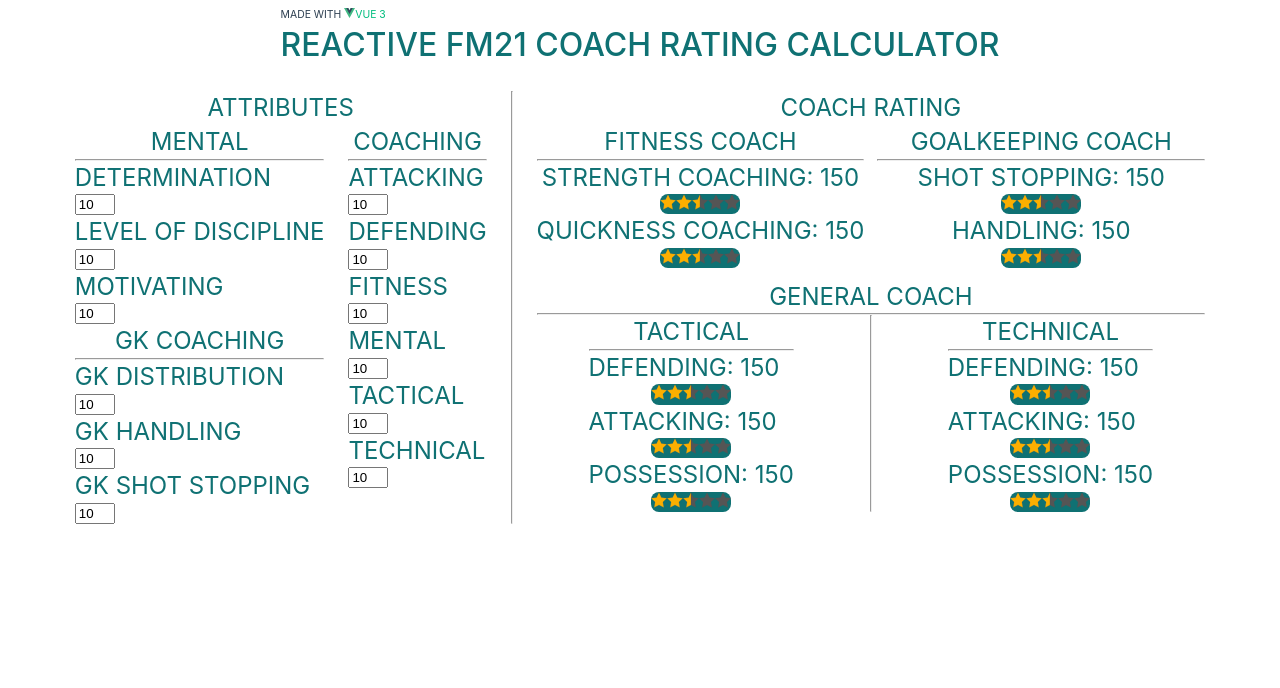
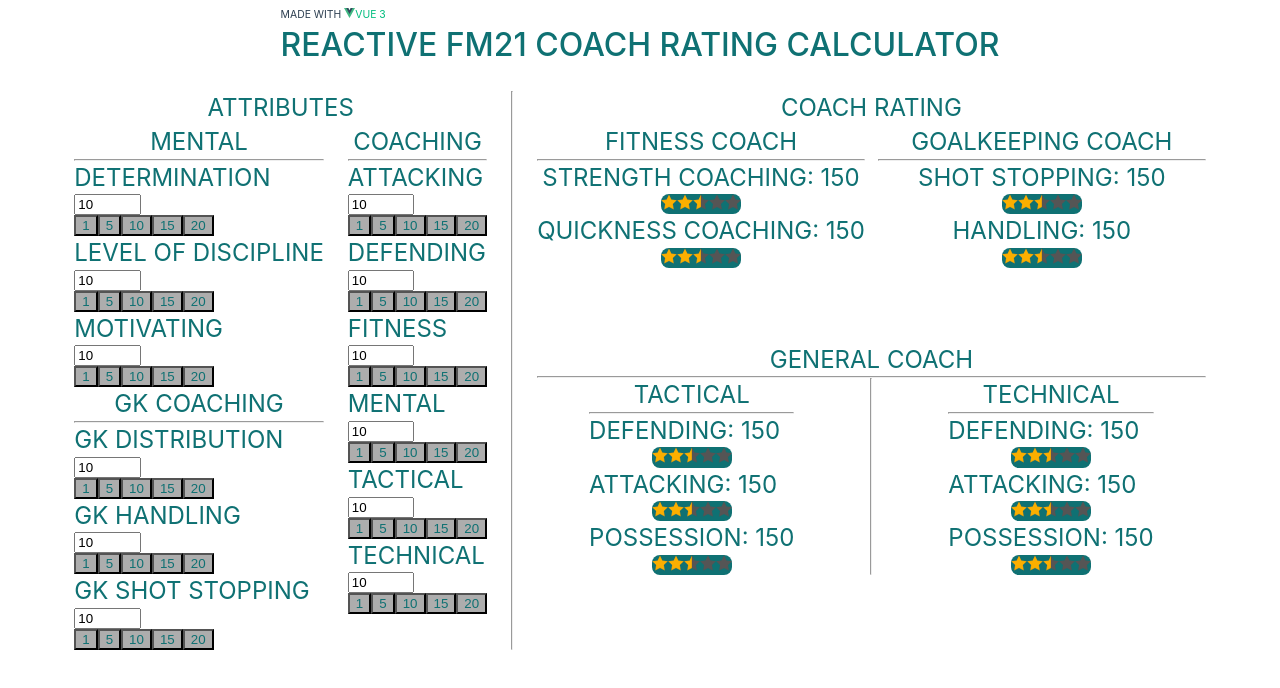
Before and after one commit to Dalkyan/vue-fm-calculator, a Vue app: page / in a window 1280 px wide. Shown: the top 688 px of the page. Built offline with nearby package versions, Linux system fonts and the light colour scheme.

Commit message:
Add buttons for setting values

```diff
--- a/src/App.vue
+++ b/src/App.vue
@@ -161,7 +161,7 @@
   line-height: 1;
 }
 input {
-  width: 3em;
+  width: 5em;
 }
 .green {
   text-decoration: none;
--- a/src/assets/base.css
+++ b/src/assets/base.css
@@ -85,6 +85,11 @@
 label{
   color: var(--main-color);
 }
+button{
+  background-color: var(--vt-c-divider-dark-2);
+  color: var(--main-color);
+  cursor: pointer;
+}
 .flex{
   display: flex;
   gap: 3vh;
--- a/src/components/UserInput.vue
+++ b/src/components/UserInput.vue
@@ -29,15 +29,25 @@
     coach[props.idName as keyof CoachAttributes] = 1;
   }
 };
+
+const setValue = (value: number) =>
+  (coach[props.idName as keyof CoachAttributes] = value);
 </script>
 <template>
   <form class="col" @submit.prevent @input="validateInput()">
     <label :for="idName">{{ atrName }} </label>
     <slot>TODO input</slot>
+    <div>
+      <button @click="setValue(1)">1</button>
+      <button @click="setValue(5)">5</button>
+      <button @click="setValue(10)">10</button>
+      <button @click="setValue(15)">15</button>
+      <button @click="setValue(20)">20</button>
+    </div>
   </form>
 </template>
-<style lang="css" scoped>
-input {
-  width: 4em;
+<style>
+button {
+  width: min-content;
 }
 </style>
```
